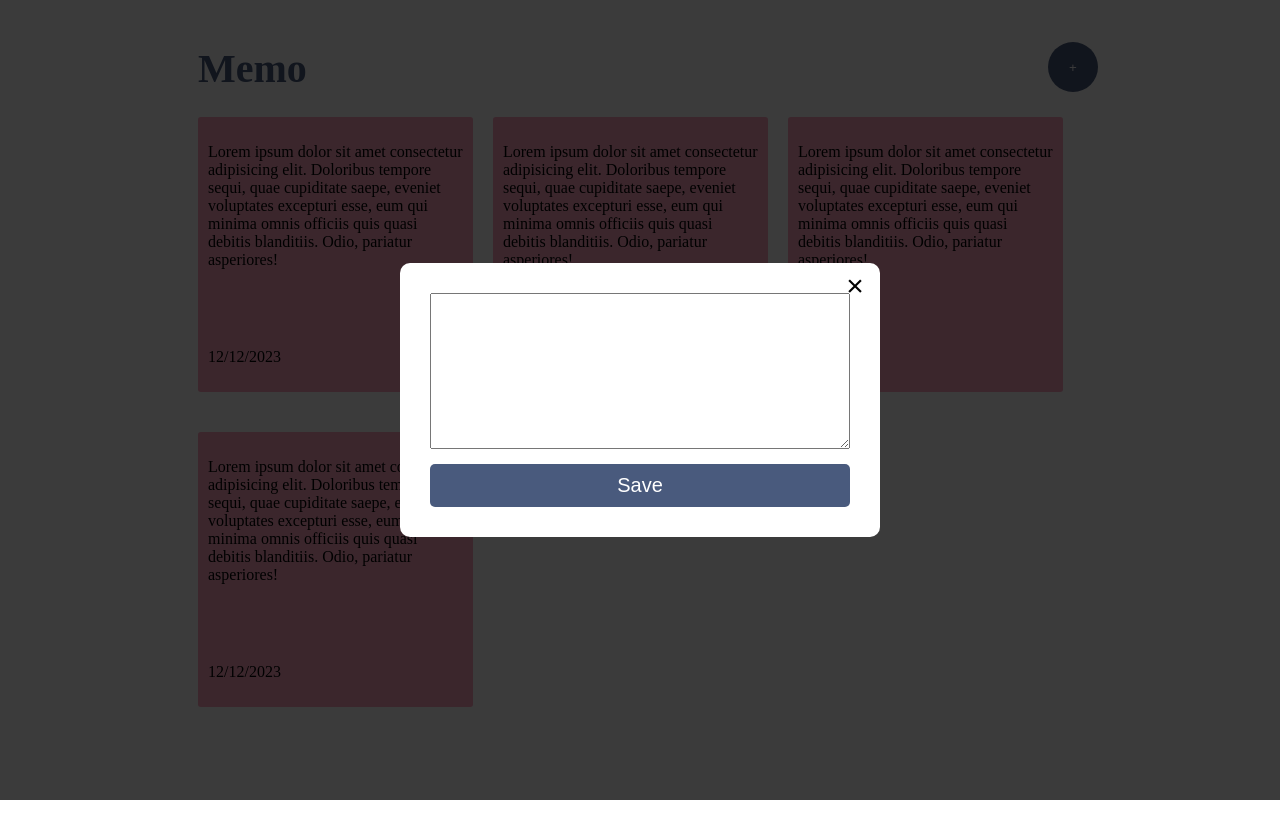
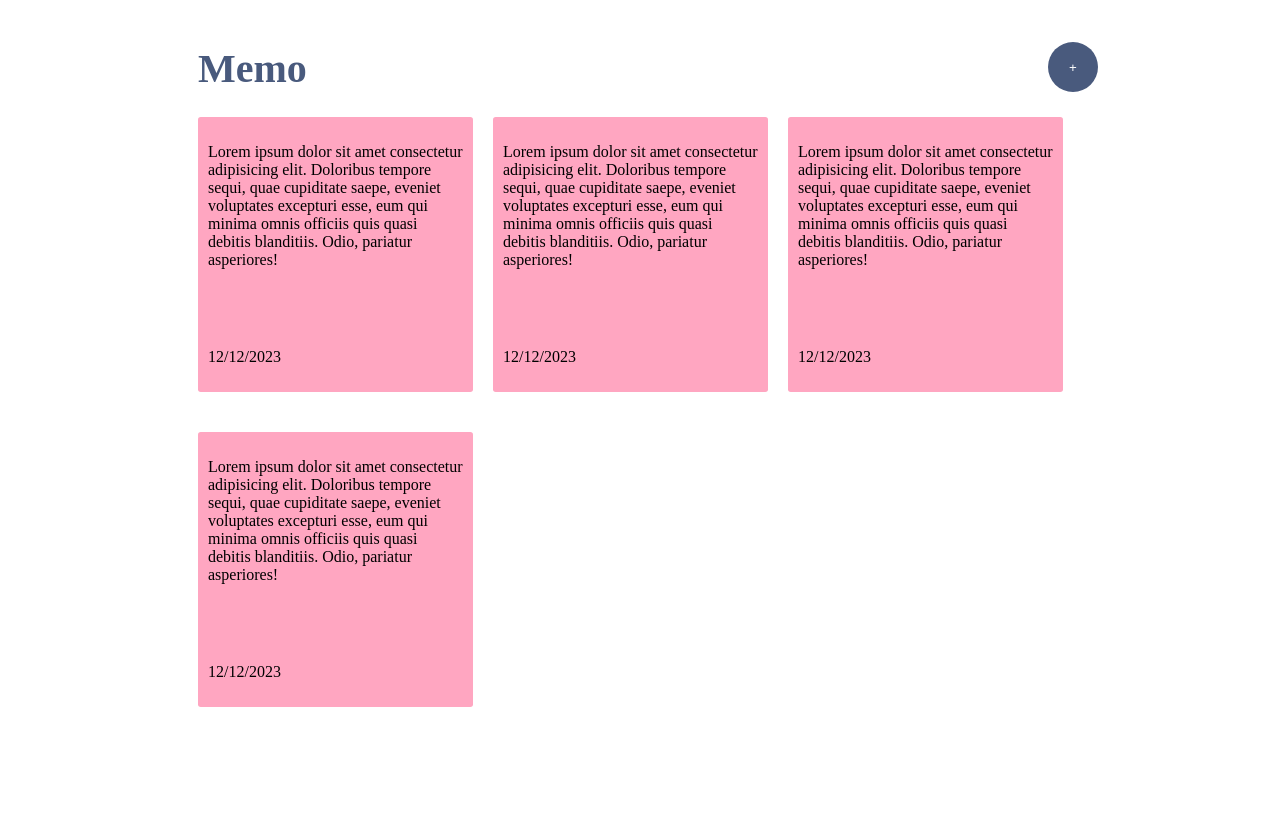
Before and after one commit to MikhaelAdrielPG/vue-app, a Vue app in the folder stickynote-vue/: page / in a window 1280 px wide. Built offline with nearby package versions, Linux system fonts and the light colour scheme.

Commit message:
Menampilkan Dan Menyembunyikan Form Dengan Directive If

```diff
--- a/stickynote-vue/src/App.vue
+++ b/stickynote-vue/src/App.vue
@@ -1,9 +1,14 @@
+<script setup>
+import { ref } from "vue";
+const showForm = ref(false);
+</script>
+
 <template>
   <main>
     <div class="container">
       <header>
         <h1 class="header-title">Memo</h1>
-        <button class="header-button">+</button>
+        <button @click="showForm = true" class="header-button">+</button>
       </header>
       <div class="card-container">
         <div class="card">
@@ -44,9 +49,11 @@
         </div>
       </div>
     </div>
-    <div class="form-overlay">
+    <div v-if="showForm" class="form-overlay">
       <div class="form-modal">
-        <button class="form-close-btn">&times;</button>
+        <button @click="showForm = false" class="form-close-btn">
+          &times;
+        </button>
         <textarea name="memo" id="memo" cols="30" rows="10"></textarea>
         <button class="form-save-btn">Save</button>
       </div>
```
